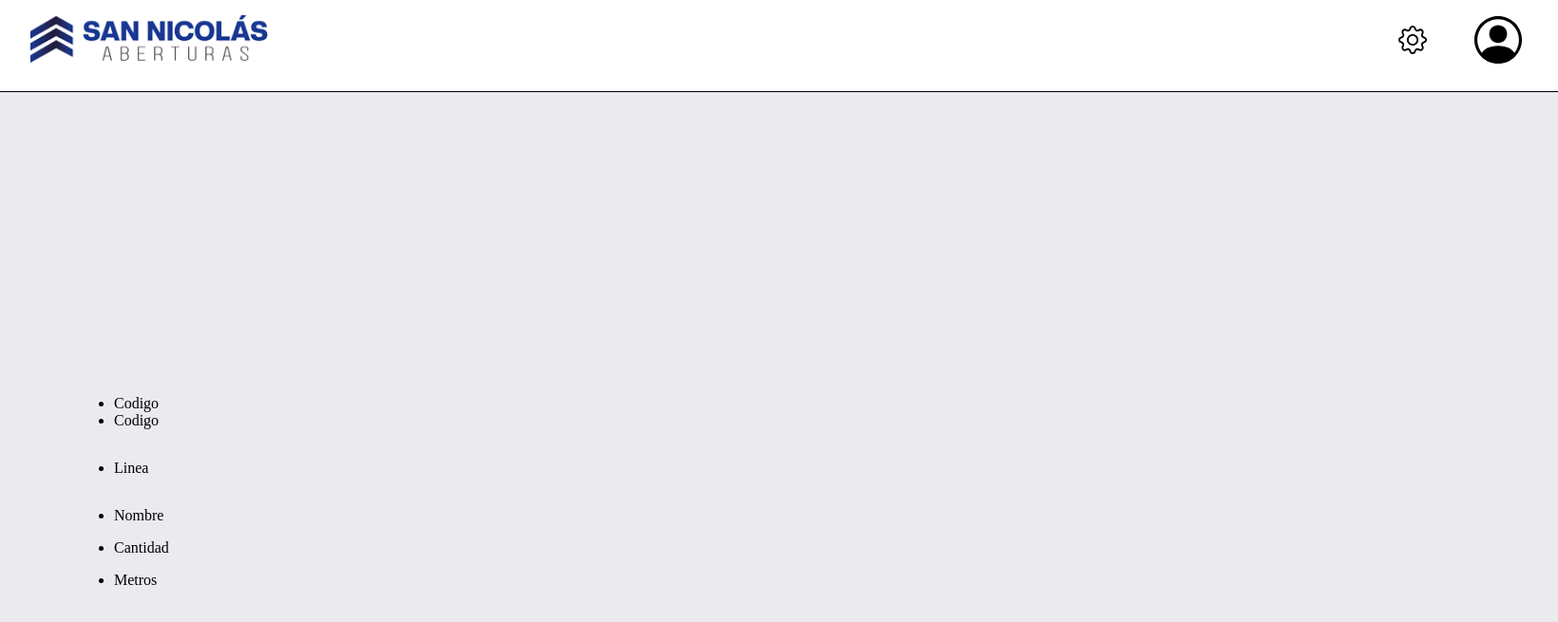
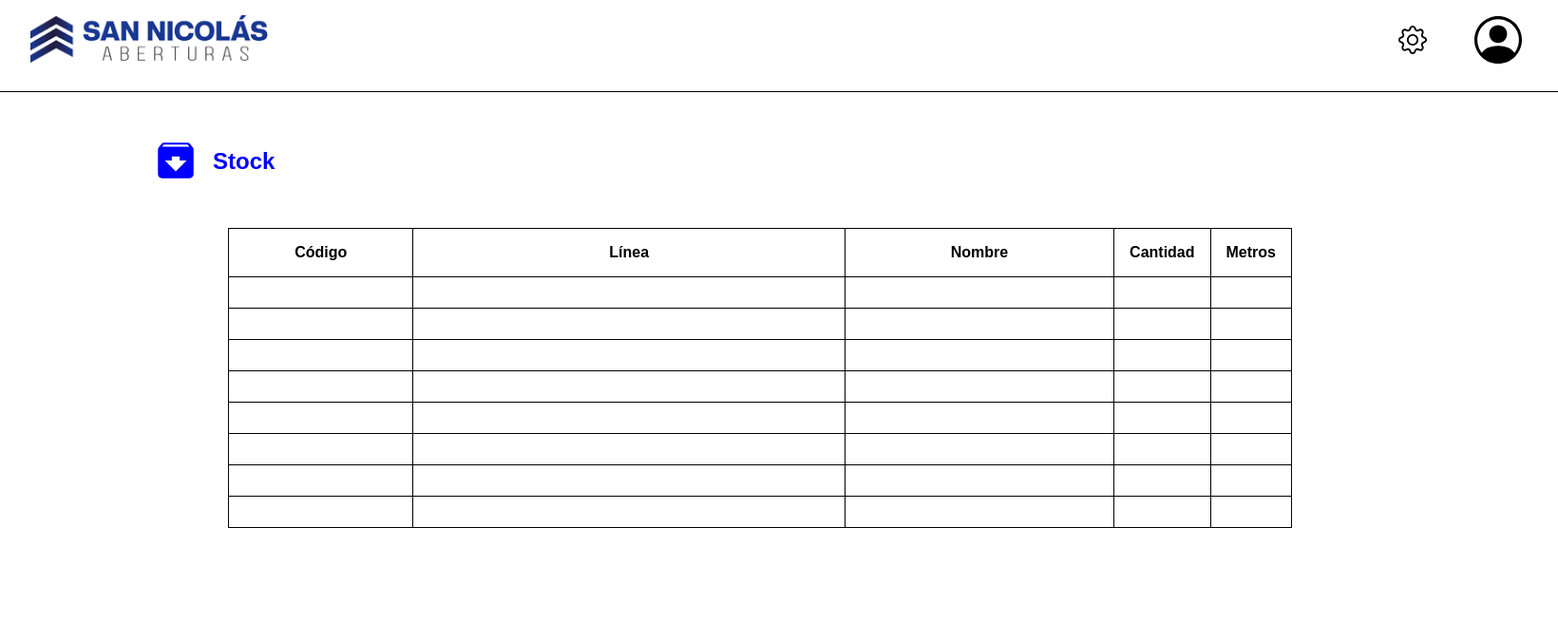
Before and after one commit to SantiAragon/PP1, a Symfony app: template sistgestion/templates/stock.html.twig in a window 1640 px wide. Shown: the top 655 px of the page at 95% size. Run offline with Twig, Linux system fonts and the light colour scheme; the template is opened without the code that fills it, so the values that code supplies are empty; some libraries are stand-ins or nearby versions.

Commit message:
pagina stock

```diff
--- a/sistgestion/assets/css/styles.css
+++ b/sistgestion/assets/css/styles.css
@@ -2,6 +2,7 @@ body {
     background-color: #EBEAEF; /* Color de fondo */
     margin: 0; /* Eliminar márgenes por defecto */
     padding: 0; /* Eliminar relleno por defecto */
+
 }
 
 
@@ -128,22 +129,50 @@ a {
 
 .img_stock{
     position: absolute;
-    top: 11rem;
-    left: 5rem;
+    top: 9rem;
+    left: 10rem;
 }
 
 .stock_n_position {
     position: absolute;
-    top: 0.8rem;
-    left: 4rem;
+    top: 8.5rem;
+    left: 14rem;
 }
 
 .lista-stock {
-    position: absolute;
-    top: 25rem;
-    left: 5rem;
+    position: fixed;
+    top: 15rem;
+    left: 15rem;
     list-style: none;
+
+
 }
+
+.lista-stock table, th, td {
+    border: black solid 1px;
+    border-collapse: collapse;
+    font-family: Arial, Helvetica, sans-serif;
+    background-color: white;
+    width: 80%;
+}
+
+.lista-stock th, td {
+    padding: 1rem;
+}
+
+.ancho_tabla {
+    width: 80%;
+}
+
+.ancho_tabla :first-child {
+    width:20%;
+}
+
+.ancho_tabla th,td {
+    width:50%;
+}
+
+
 /* ================================================================================================================ */
 /* Espacio correspondiente al HTML Agregar */
 /* Modificaciones comunes entre las opciones */
--- a/sistgestion/templates/stock.html.twig
+++ b/sistgestion/templates/stock.html.twig
@@ -9,32 +9,90 @@
 <head>
     <title>Stock</title>
 </head>
-<body>
+<body class="fondo-blanco">
     {% block header %}
     {# Tu contenido adicional para el bloque header #}
     {{ parent() }} {# Esto incluirá el contenido original del bloque header de principal.twig #}
  {% endblock %}
+
+        <h2 class="nombre-stock stock_n_position"> Stock </h2>
+        <div class="img_stock">
+            <svg width="50" height="50" viewBox="0 0 100 100" fill="none" xmlns="http://www.w3.org/2000/svg">
+                <path d="M85.5833 21.7917L79.7917 14.7917C78.6667 13.375 76.9583 12.5 75 12.5H25C23.0417 12.5 21.3333 13.375 20.1667 14.7917L14.4167 21.7917C13.2083 23.2083 12.5 25.0833 12.5 27.0833V79.1667C12.5 83.75 16.25 87.5 20.8333 87.5H79.1667C83.75 87.5 87.5 83.75 87.5 79.1667V27.0833C87.5 25.0833 86.7917 23.2083 85.5833 21.7917ZM50 72.9167L27.0833 50H41.6667V41.6667H58.3333V50H72.9167L50 72.9167ZM21.3333 20.8333L24.7083 16.6667H74.7083L78.625 20.8333H21.3333Z" fill="#0000FF"/>
+            </svg>
+         </div>
+
+
+
+
+
     <div class="lista-stock">
-       <table>
-       <ul>
-            <li>Codigo</li>
-            <li>Codigo</li>
-        </ul>
-        </table>
-        <table>
-        <ul>
-            <li>Linea</li>
-        </ul>
-        </table>
-        <ul>
-            <li>Nombre</li>
-        </ul>
-        <ul>
-            <li>Cantidad</li>
-        </ul>
-        <ul>
-            <li>Metros</li>
-        </ul>
+       <table class="ancho_tabla">
+            <tr>
+                    <th>Código</th>
+                    <th>Línea</th>
+                    <th>Nombre</th>
+                    <th>Cantidad</th>
+                    <th>Metros</th>
+            </tr>
+            <tr>
+                    <td ></td>
+                    <td></td>
+                    <td></td>
+                    <td></td>
+                    <td></td>
+            </tr>
+            <tr>
+                    <td></td>
+                    <td></td>
+                    <td></td>
+                    <td></td>
+                    <td></td>
+            </tr>
+            <tr>
+                    <td></td>
+                    <td></td>
+                    <td></td>
+                    <td></td>
+                    <td></td>
+            </tr>
+            <tr>
+                    <td></td>
+                    <td></td>
+                    <td></td>
+                    <td></td>
+                    <td></td>
+            </tr>
+            <tr>
+                    <td ></td>
+                    <td></td>
+                    <td></td>
+                    <td></td>
+                    <td></td>
+            </tr>
+            <tr>
+                    <td></td>
+                    <td></td>
+                    <td></td>
+                    <td></td>
+                    <td></td>
+            </tr>
+            <tr>
+                    <td></td>
+                    <td></td>
+                    <td></td>
+                    <td></td>
+                    <td></td>
+            </tr>
+            <tr>
+                    <td></td>
+                    <td></td>
+                    <td></td>
+                    <td></td>
+                    <td></td>
+            </tr>
+
+       </table>
     </div>
 </body>
 </html>
```
